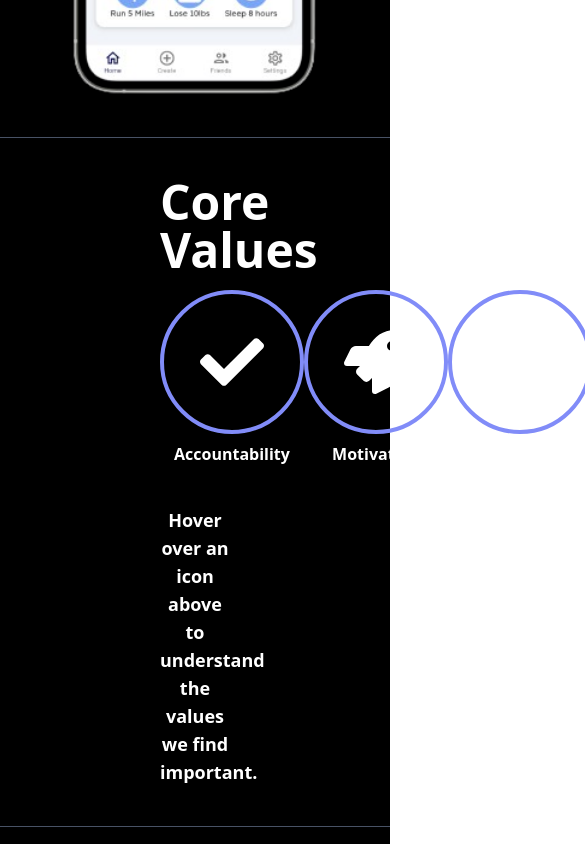
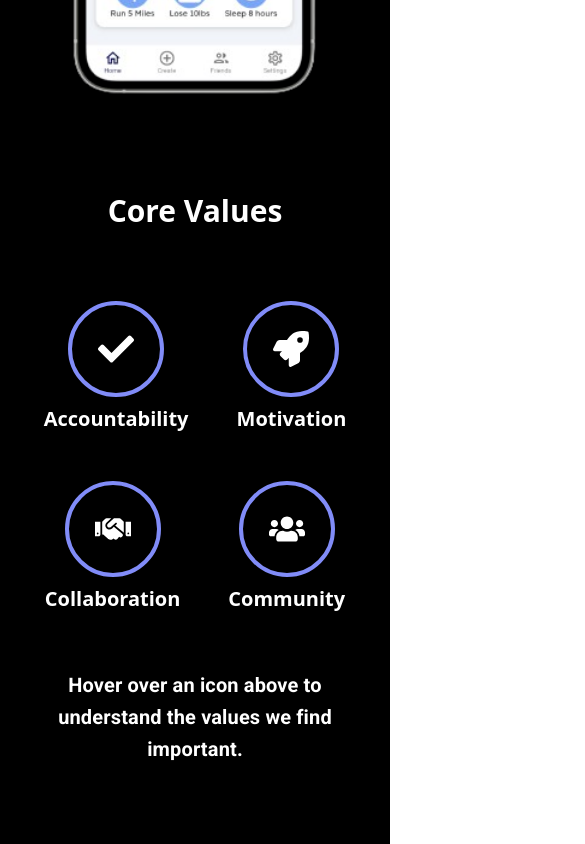
Before and after one commit to kharvey19/circlez-landing, a React (Create React App) app: page / in a window 390 px wide. Shown: the part 1800-2644 px from the top of the page, 585 px wide, since content can reach past the window. Built offline with nearby package versions, Linux system fonts and the light colour scheme; a web font is replaced by a local one.

Commit message:
Mobile-friendly changes to CoreValues.js (feel free to make more changes)

```diff
--- a/src/components/CoreValues.js
+++ b/src/components/CoreValues.js
@@ -1,20 +1,16 @@
-
+import React, { useState } from 'react';
 import { FaHandshake, FaCheck, FaRocket, FaUsers } from "react-icons/fa";
 import { IconContext } from "react-icons";
 import { Typography } from "@mui/material";
 
-
-import React, { useState } from 'react';
-
 const CoreValues = () => {
-
     const sentences = [
         'Stay on top of your goals with positive peer support.',
         'Challenge your friends to achieve their fullest potential.',
-        "Share and track progress to gain insights from your circle's members",
+        "Share and track progress to gain insights from your circle's members.",
         'Build lifelong connections with your friends through shared successes.'
     ];
-    const defaultSentence = "Hover over an icon above to understand the values we find important."
+    const defaultSentence = "Hover over an icon above to understand the values we find important.";
 
     const [sentence, setSentence] = useState(defaultSentence);
     const [opacity, setOpacity] = useState(1);
@@ -36,50 +32,26 @@
     };
 
     return (
-        <div>
-            <div className="bg-black">
-                <div>
-                    <div className="md: b bt p-40 pt-10 pb-10">
-                        <div className="flex-col items-center mb-4">
-                            <h1 className="text-5xl md:text-6xl text-center md:py-4 lg:col-span-4 lg:inter font-bold text-white" >Core Values</h1>
+        <div className="bg-black min-h-screen text-white">
+            <div className="p-5 md:p-10 lg:p-40 pt-10">
+                <h1 className="text-3xl sm:text-4xl md:text-5xl lg:text-6xl text-center py-4 font-bold" >Core Values</h1>
+                <div className="flex flex-wrap justify-center gap-4 md:gap-8 mt-10">
+                    {[FaCheck, FaRocket, FaHandshake, FaUsers].map((Icon, i) => (
+                        <div key={i} className="flex flex-col items-center p-4"
+                            onMouseEnter={() => handleMouseEnter(i)}
+                            onMouseLeave={handleMouseLeave}>
+                            <div className="flex justify-center items-center rounded-full h-24 w-24 md:h-36 md:w-36 border-4 border-solid border-indigo-400 mb-2">
+                                <Icon className="text-white text-4xl md:text-6xl"/>
+                            </div>
+                            <h2 className="text-xl md:text-3xl text-center font-bold">{
+                                ['Accountability', 'Motivation', 'Collaboration', 'Community'][i]
+                            }</h2>
                         </div>
-                        <div className="flex grid-cols-4 justify-between md:mt-10">
-                            <div className="flex flex-col items-center"
-                                onMouseEnter={() => handleMouseEnter(0)}
-                                onMouseLeave={() => handleMouseLeave()}>
-                                <div className="flex justify-center items-center rounded-full h-36 w-36 border-4 border-solid border-indigo-400 mb-2">
-                                    <FaCheck className="text-white" fontSize="4rem"/>
-                                </div>
-                                <h2 className="text-5l md:text-6l text-center font-bold text-white">Accountability</h2>
-                            </div>
-                            <div className="flex flex-col items-center"
-                                onMouseEnter={() => handleMouseEnter(1)}
-                                onMouseLeave={() => handleMouseLeave()}>
-                                <div className="flex justify-center items-center rounded-full h-36 w-36 border-4 border-solid border-indigo-400 mb-2">
-                                    <FaRocket className="text-white" fontSize="4rem"/>
-                                </div>
-                                <h2 className="text-5l md:text-6l text-center font-bold text-white">Motivation</h2>
-                            </div>
-                            <div className="flex flex-col items-center"
-                                onMouseEnter={() => handleMouseEnter(2)}
-                                onMouseLeave={() => handleMouseLeave()}>
-                                <div className="flex justify-center items-center rounded-full h-36 w-36 border-4 border-solid border-indigo-400 mb-2">
-                                    <FaHandshake className="text-white" fontSize="4rem"/>
-                                </div>
-                                <h2 className="text-5l md:text-6l text-center font-bold text-white">Collaboration</h2>
-                            </div>
-                            <div className="flex flex-col items-center"
-                                onMouseEnter={() => handleMouseEnter(3)}
-                                onMouseLeave={() => handleMouseLeave()}>
-                                <div className="flex justify-center items-center rounded-full h-36 w-36 border-4 border-solid border-indigo-400 mb-2">
-                                    <FaUsers className="text-white" fontSize="4rem"/>
-                                </div>
-                                <h2 className="text-5l md:text-6l text-center font-bold text-white">Community</h2>
-                            </div>
-                        </div>
-                        <h1 className="text-white text-center pt-10 md: text-lg font-bold" style={{ opacity: opacity, transition: 'opacity 0.5s' }}>{sentence}</h1>
-                    </div>
+                    ))}
                 </div>
+                <Typography variant="h6" className="text-center pt-10" style={{ opacity: opacity, transition: 'opacity 0.5s' }}>
+                    {sentence}
+                </Typography>
             </div>
         </div>
     );
```
